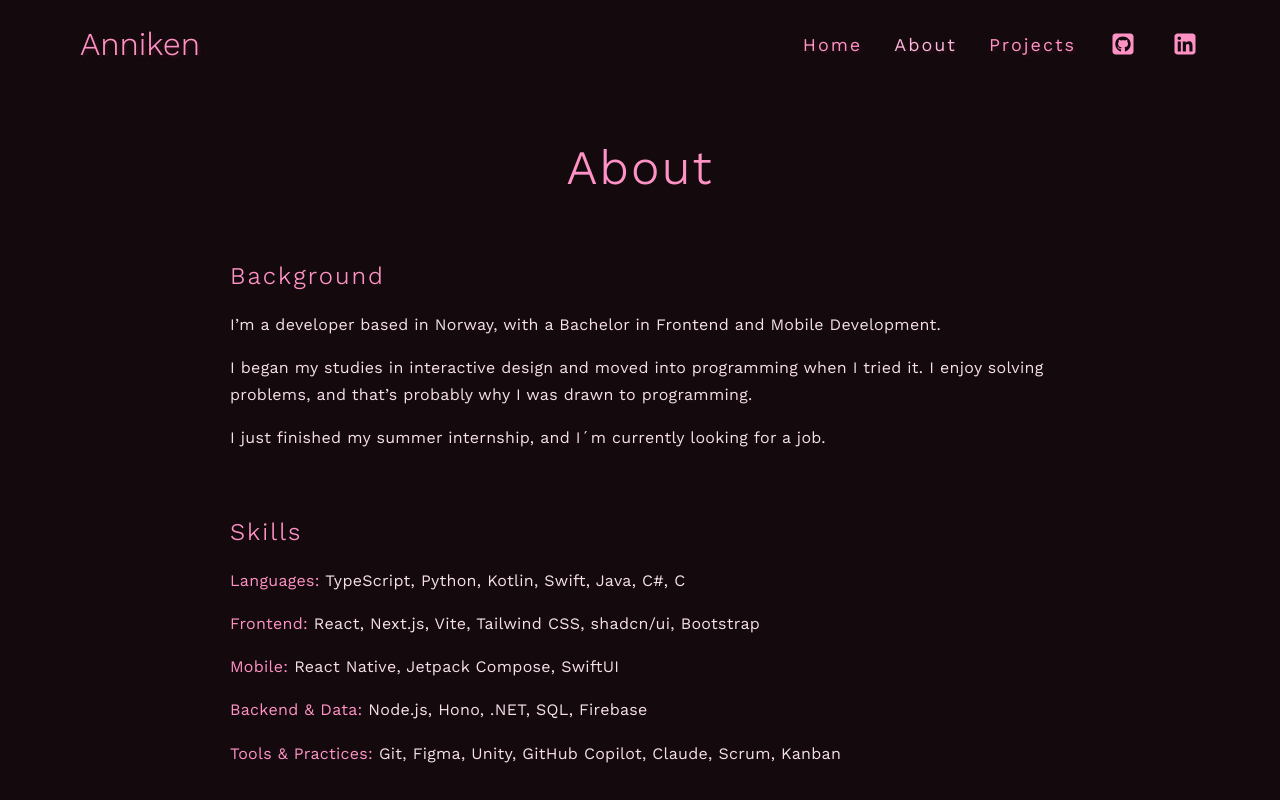
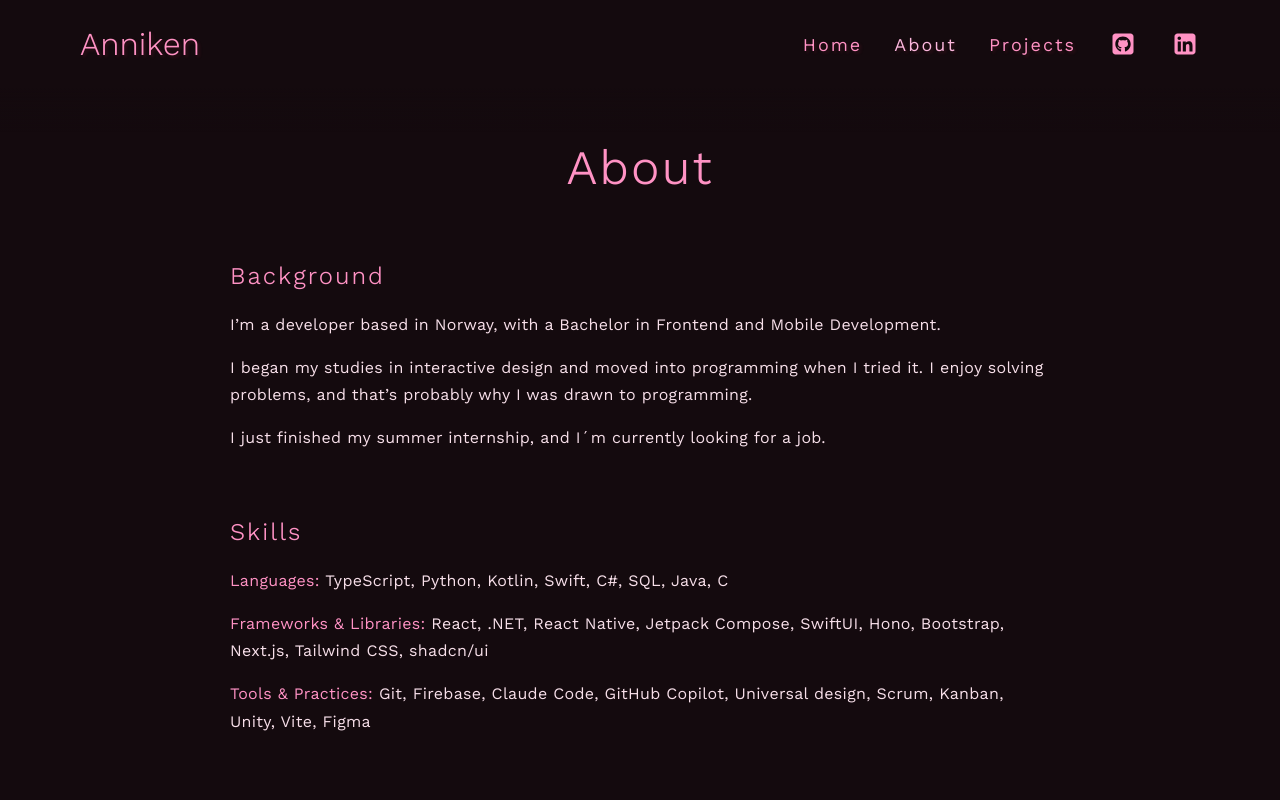
Before and after one commit to AnnikenJE/annikenje-website, a React (Vite) app: page /about in a window 1280 px wide. Shown: the top 800 px of the page. Built offline with nearby package versions, Linux system fonts and the light colour scheme.

Commit message:
content: update skills

```diff
--- a/src/pages/AboutPage.tsx
+++ b/src/pages/AboutPage.tsx
@@ -36,23 +36,17 @@ const AboutPage = () => {
           </h2>
           <p className="reveal" style={order(3)}>
             <span className="highlight-txt">Languages:</span> TypeScript,
-            Python, Kotlin, Swift, Java, C#, C
+            Python, Kotlin, Swift, C#, SQL, Java, C
           </p>
           <p className="reveal" style={order(4)}>
-            <span className="highlight-txt">Frontend:</span> React, Next.js,
-            Vite, Tailwind CSS, shadcn/ui, Bootstrap
+            <span className="highlight-txt">Frameworks & Libraries:</span> React,
+            .NET, React Native, Jetpack Compose, SwiftUI, Hono, Bootstrap,
+            Next.js, Tailwind CSS, shadcn/ui
           </p>
           <p className="reveal" style={order(5)}>
-            <span className="highlight-txt">Mobile:</span> React Native, Jetpack
-            Compose, SwiftUI
-          </p>
-          <p className="reveal" style={order(6)}>
-            <span className="highlight-txt">Backend & Data:</span> Node.js,
-            Hono, .NET, SQL, Firebase
-          </p>
-          <p className="reveal" style={order(7)}>
             <span className="highlight-txt">Tools & Practices:</span> Git,
-            Figma, Unity, GitHub Copilot, Claude, Scrum, Kanban
+            Firebase, Claude Code, GitHub Copilot, Universal design, Scrum,
+            Kanban, Unity, Vite, Figma
           </p>
 
         </article>
```
